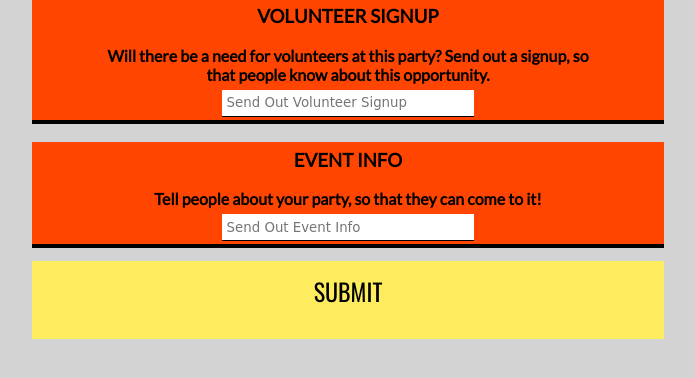
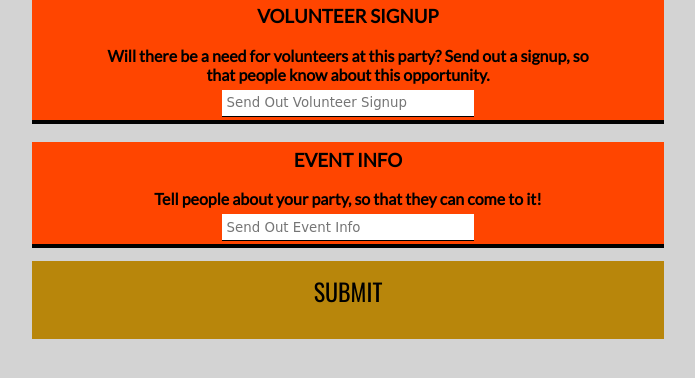
Before and after one commit to oktopuslinky/party-planner, a Flask app: page /guests in a window 1280 px wide. Shown: the part 241-619 px from the top of the page, without its empty margins (292-987 px from the left). Run offline with Flask 2, Linux system fonts and the light colour scheme; data comes from the database, SQL or seed files in the repository.

Commit message:
Update styles.css

```diff
--- a/static/styles.css
+++ b/static/styles.css
@@ -7,7 +7,7 @@ button{
     width:100%;
     height:10%;
     padding: 5%;
-    background-color: rgb(252, 236, 94);
+    background-color: darkgoldenrod;
     margin: auto;
     border-top-style: hidden;
     border-left-style: hidden;
```
